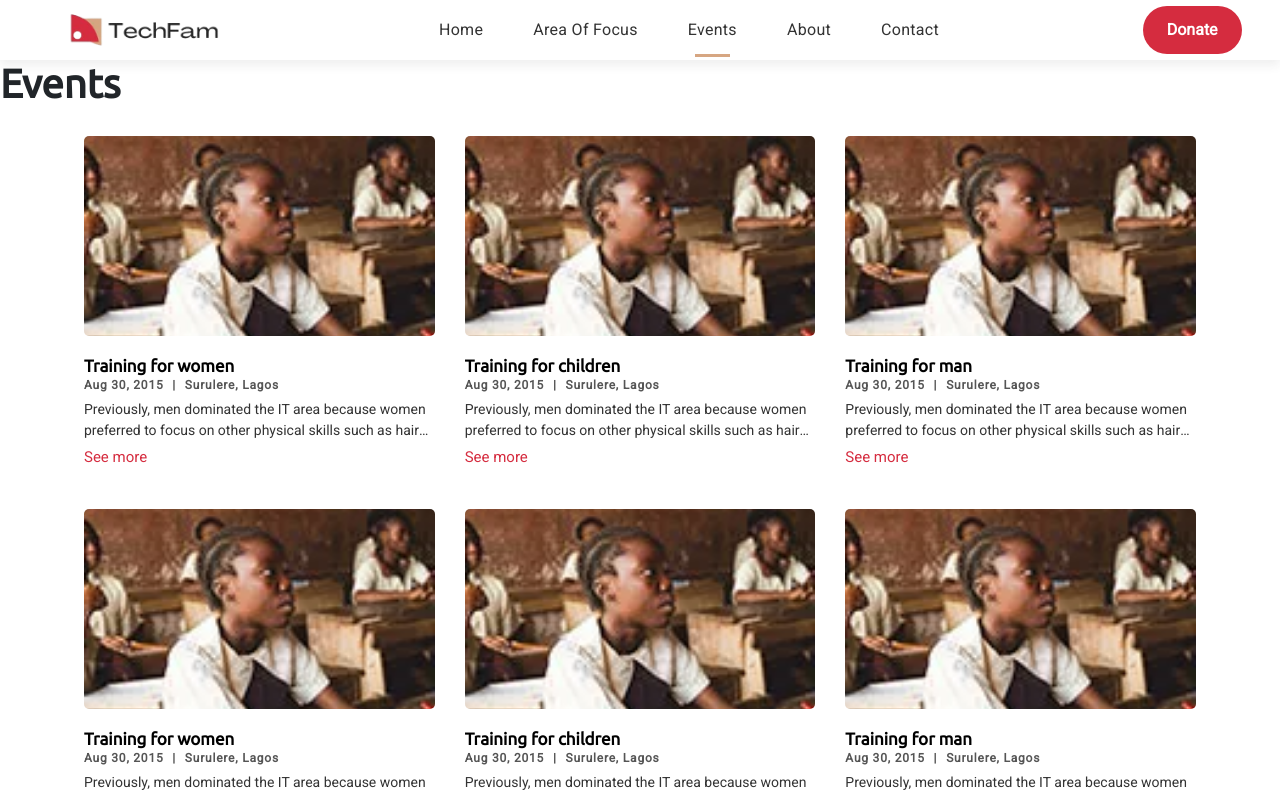
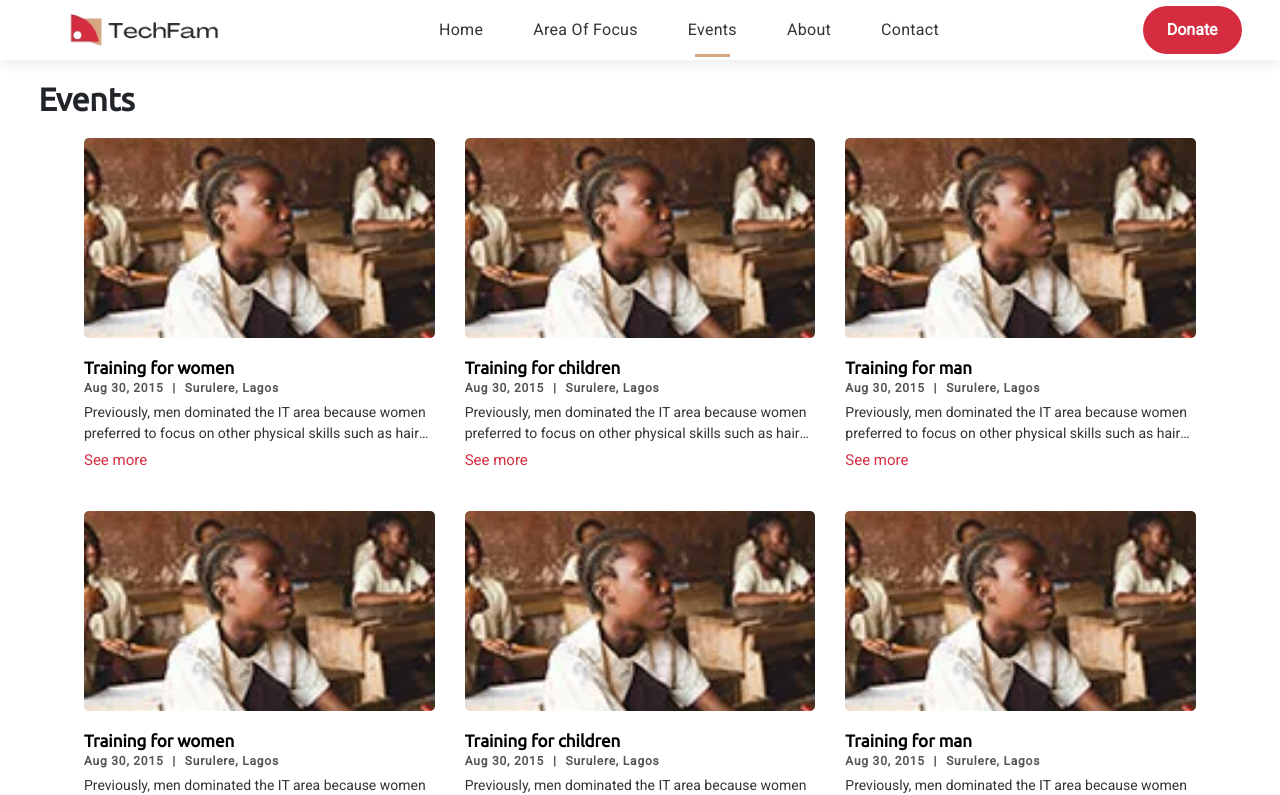
Before and after one commit to Techeritage/techfam, a React (Vite) app: page /#/events in a window 1280 px wide. Shown: the top 795 px of the page. Built offline with nearby package versions, Linux system fonts and the light colour scheme.

Commit message:
updated event page

```diff
--- a/src/Components/CSS/Event.css
+++ b/src/Components/CSS/Event.css
@@ -1,6 +1,10 @@
 .eventOne-link {
   max-width: 500px;
   text-decoration: none;
+}
+
+.eve {
+  margin: 20px 3% 0;
 }
 
 .eventOne-grid-cont {
--- a/src/Components/CSS/oneEventPage.css
+++ b/src/Components/CSS/oneEventPage.css
@@ -46,6 +46,7 @@ p{
     grid-template-columns: 1fr;
     padding: 0 0;
     height: 100%;
+    margin: 0;
   }
 
   .oeg-1 {
--- a/src/pages/Events.jsx
+++ b/src/pages/Events.jsx
@@ -73,7 +73,7 @@ const Events = () => {
       </nav>
       <ScrollHeader showMobileNav={showMobileNav} />
       <div className="">
-        <h1>Events</h1>
+        <h2 className="event-heading eve">Events</h2>
       </div>
       <main>
         {events.map((event, index) => (
--- a/src/pages/OneEventPage.jsx
+++ b/src/pages/OneEventPage.jsx
@@ -4,6 +4,7 @@ import '../Components/CSS/OneEventPage.css';
 import Header from "../Components/Header";
 import clock from "../assets/clock.png";
 import date from "../assets/notepad.png";
+import venue from "../assets/venue.png";
 import { useState } from "react";
 import ScrollHeader from "../Components/ScrollHeader";
 import Footer from "../Components/Footer";
@@ -85,8 +86,8 @@ const OneEventPage = () => {
         </div>
         <div className="oeg-2">
           <h1>{eventData.title}</h1>
-          <p className="time"><span><img src={clock} alt="clock icon" width={20} /></span>{eventData.date}</p>
-          <p className="time"><span><img src={date} alt="clock icon" width={20} /></span>{eventData.time}</p>
+          <p className="time"><span><img src={clock} alt="clock icon" width={20} /></span>{eventData.date}, {eventData.time}</p>
+          <p className="time"><span><img src={venue} alt="clock icon" width={20} /></span>{eventData.address}</p>
           <p className="desc">{eventData.description}</p>
           <p className="link">To participate in this event, click the link: <span><a href="#">Training for children</a></span> </p>
         </div>
```
Also changed, not shown: src/assets/venue.png (added).
